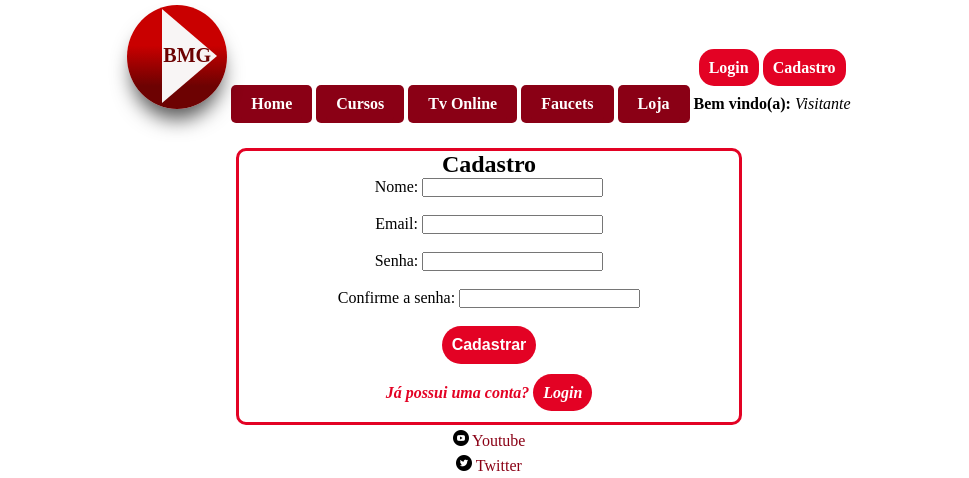
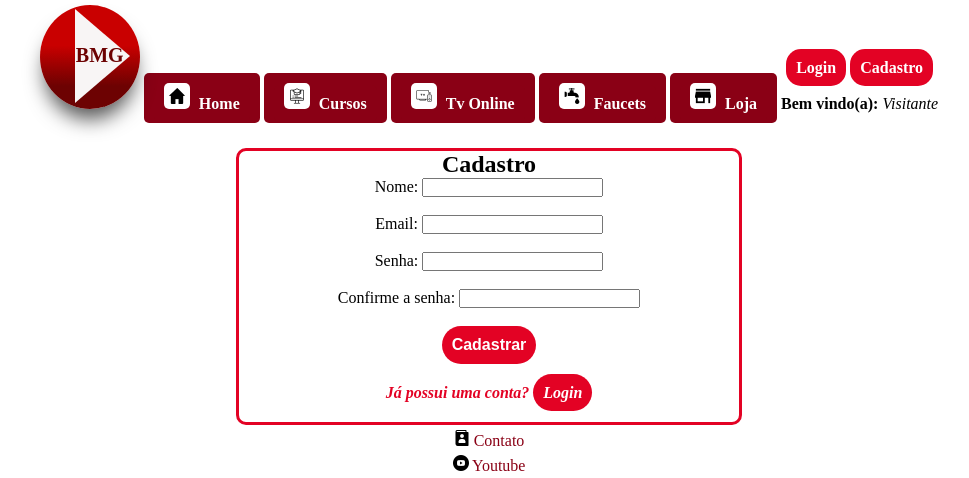
Before and after one commit to flavioleoneramos/bibliotecamusicalgospel, a PHP site: page /cadastro.php in a window 1280 px wide. Shown: the top 478 px of the page, without its empty margins (151-1120 px from the left). Run offline with PHP 8.4, Linux system fonts and the light colour scheme.

Commit message:
iconsmenuOk

```diff
--- a/_fonts/menu.php
+++ b/_fonts/menu.php
@@ -4,6 +4,13 @@
     @media screen and (min-width: 800px){
     nav#menu img.iconMenu{
             display: none;
+        }
+
+        nav#menu ul#menuOpacit li.linkMenu img.imgMenu{
+            background-color: white;
+            margin-right: 5px;
+            padding: 5px;
+            border-radius: 5px;
         }
     }
     @media screen and (max-width: 800px){
@@ -37,6 +44,13 @@
             box-shadow: 2px 2px 2px white;
         }
 
+        nav#menu ul#menuOpacit li.linkMenu img.imgMenu{
+            background-color: white;
+            margin-right: 5px;
+            padding: 5px;
+            border-radius: 5px;
+        }
+
     }
 </style>
 <nav id="menu">
@@ -47,19 +61,19 @@
 
         <ul id="menuOpacit">
             <li class="linkMenu">
-                <a href="index.php" class="linkMenu" id="home">Home</a>
+                <a href="index.php" class="linkMenu" id="home"><img src="_imagens/home.png" alt="Página inicial" class="imgMenu">&nbsp;Home</a>
             </li>
             <li class="linkMenu">
-                <a href="curso.php" class="linkMenu" id="curso">Cursos</a>
+                <a href="curso.php" class="linkMenu" id="curso"><img src="_imagens/curso.png" alt="Página de cursos" class="imgMenu">&nbsp;Cursos</a>
             </li>
             <li class="linkMenu">
-                <a href="tvonline.php" class="linkMenu" id="tv">Tv Online</a>
+                <a href="tvonline.php" class="linkMenu" id="tv"><img src="_imagens/tv.png" alt="Página de Tv onlinde" class="imgMenu">&nbsp;Tv Online</a>
             </li>
             <li class="linkMenu">
-                <a href="faucets.php" class="linkMenu" id="faucet">Faucets</a>
+                <a href="faucets.php" class="linkMenu" id="faucet"><img src="_imagens/faucet.png" alt="Página de faucets" class="imgMenu">&nbsp;Faucets</a>
             </li>
             <li class="linkMenu">
-                <a href="#" class="linkMenu">Loja</a>
+                <a href="#" class="linkMenu"><img src="_imagens/loja.png" alt="Página inicial" class="imgMenu">&nbsp;Loja</a>
             </li>
         </ul>
 </nav>
--- a/_fonts/redesSociais.php
+++ b/_fonts/redesSociais.php
@@ -27,7 +27,12 @@
     }
     }
 </style>
+
 <ul id="footerAll">
+    <li>
+        <a href="contato.php" class="linkR"><img src="_imagens/contato.png" alt="Contato"> Contato</a>
+    </li>
+
         <li>
             <a href="https://www.youtube.com/channel/UCGmHg7fa2422tieV8UsZMGQ" target="blank" class="linkR"><img src="_imagens/youtube.png" alt="Youtube"> Youtube</a>
         </li>
--- a/_fonts/sectionCadastro.php
+++ b/_fonts/sectionCadastro.php
@@ -17,7 +17,7 @@
 </style>
 <div id="cadastro">
     <h1>Cadastro</h1>
-    <form method="post" action="_contr/verCadastro.php">
+    <form method="post" action="_contr/verCadastro.php"  enctype="multipart/form-data">
         <label for="idNome">Nome: </label><input type="txt" name="nome" id="idNome" required="required"></br></br>
         <label for="idEmail">Email: </label><input type="email" name="email" id="idEmail"  required="required"></br></br>
         <label for="idSenha">Senha: </label><input type="password" name="senha" id="idSenha"  required="required"></br></br>
--- a/_fonts/sectionLogin.php
+++ b/_fonts/sectionLogin.php
@@ -17,7 +17,7 @@
 </style>
 <div id="login">
     <h1>Login</h1>
-    <form method="post" action="_contr/verLogin.php">
+    <form method="post" action="_contr/verLogin.php" enctype="multipart/form-data">
         <label for="idEmail">Email: </label><input type="email" name="email" id="idEmail" required="required"></br></br>
         <label for="idSenha">Senha: </label><input type="password" name="senha" id="idSenha" required="required"></br></br>
         <input type="submit" value="Login" class="botao"></br>
--- a/admin.php
+++ b/admin.php
@@ -1,6 +1,6 @@
 <h1>Inserir Tv</h1>
 
-<form method="post" action="inserirTv.php" enctype='multipart/form-data'>
+<form method="post" action="inserirTv.php" enctype="multipart/form-data">
     <p>idTv: <input type="text" id="idTv" name="idTv"></p>
     <p>NomeTv: <input type="text" id="nomeTv" name="nomeTv"></p>
     <p>ImagemTv: <input type="file" id="imagemTv" name="imagemTv"></p>
@@ -10,7 +10,7 @@
 
 <h1>Inserir Curso</h1>
 
-<form method="post" action="inserirCurso.php" enctype='multipart/form-data'>
+<form method="post" action="inserirCurso.php" enctype="multipart/form-data">
     <p>IdCurso: <input type="text" id="idCurso" name="idCurso"></p>
     <p>NomeCurso: <input type="text" id="nomeCurso" name="nomeCurso"></p>
     <p>ImagemCurso: <input type="file" id="imagemCurso" name="imagemCurso"></p>
@@ -24,7 +24,7 @@
 
 <h1>Inserir Faucet</h1>
 
-<form method="post" action="inserirFaucet.php" enctype='multipart/form-data'>
+<form method="post" action="inserirFaucet.php" enctype="multipart/form-data">
     <p>IdFaucet: <input type="text" id="idFaucet" name="idFaucet"></p>
     <p>NomeFaucet: <input type="text" id="nomeFaucet" name="nomeFaucet"></p>
     <p>ImagemFaucet: <input type="file" id="imagemFaucet" name="imagemFaucet"></p>
```
Also changed, not shown: _fonts/sectionContato.php (added, +25 -0 lines), contato.php (added, +46 -0 lines), _imagens/contato.png (added), _imagens/curso.png (added), _imagens/faucet.png (added), _imagens/home.png (added), _imagens/loja.png (added), _imagens/tv.png (added).
